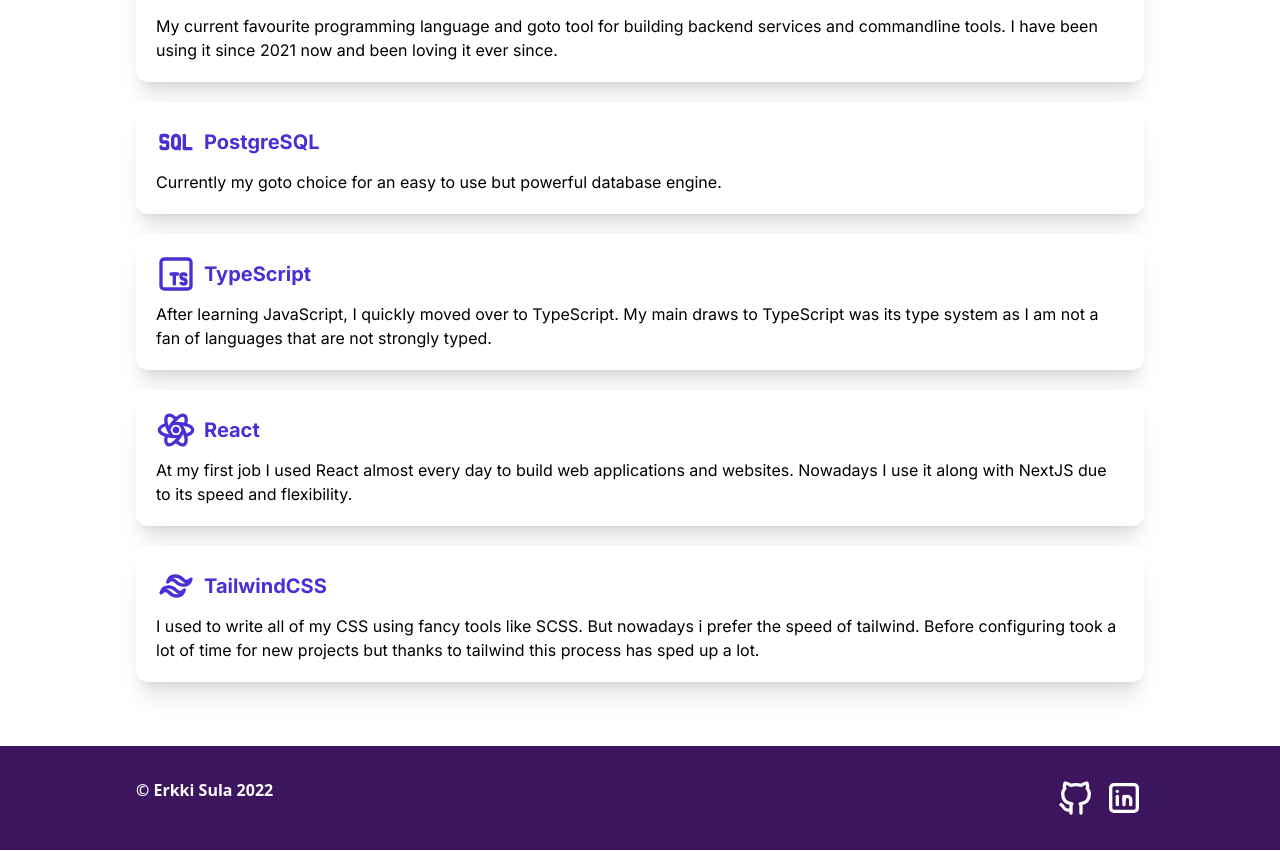
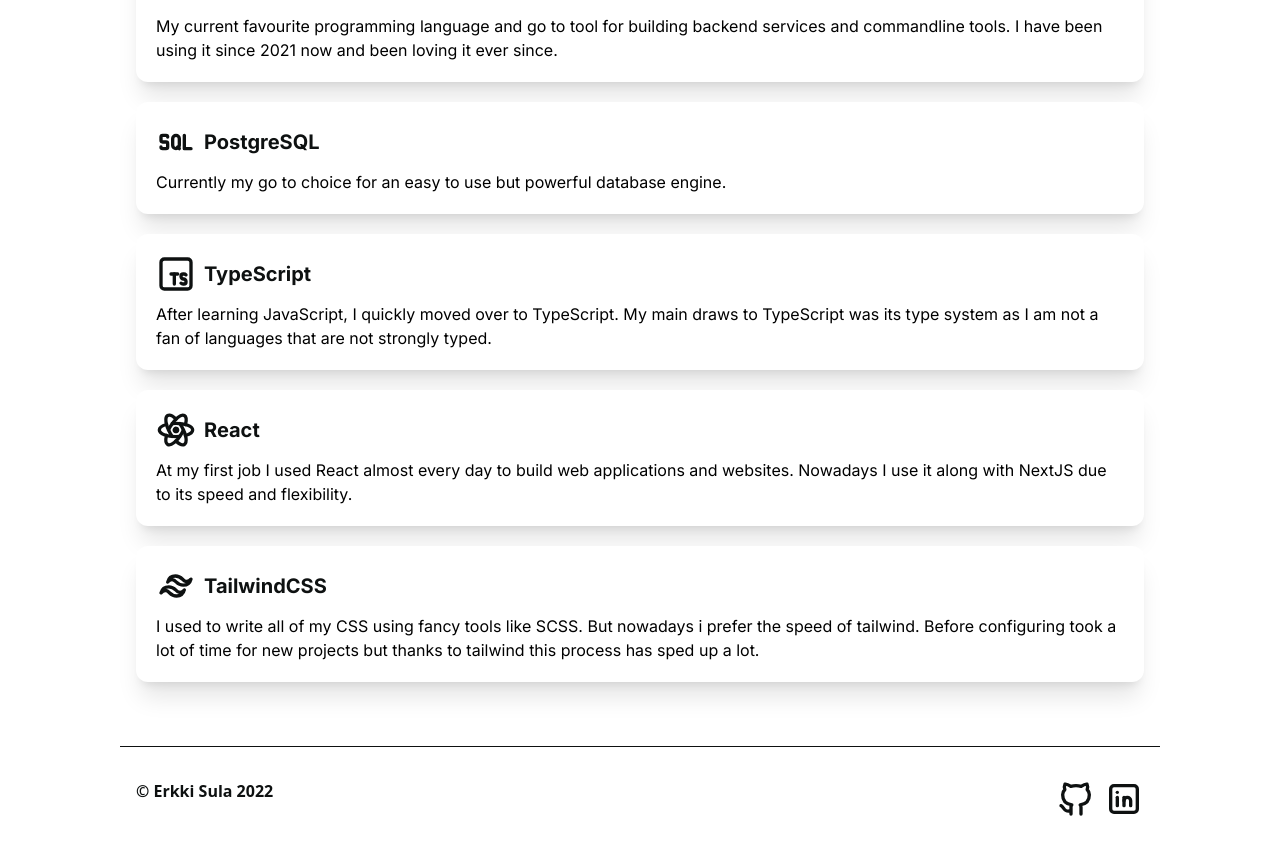
Before and after one commit to kzree/homepage, a Next.js app: page / in a window 1280 px wide. Shown: the part 802-1653 px from the top of the page. Built offline with nearby package versions, Linux system fonts and the light colour scheme.

Commit message:
Theme changes

```diff
--- a/src/components/common/Socials.tsx
+++ b/src/components/common/Socials.tsx
@@ -3,9 +3,10 @@
 
 interface Props {
   className?: string;
+  iconClassName?: string;
 }
 
-export const Socials = ({ className = '' }: Props) => {
+export const Socials = ({ className = '', iconClassName }: Props) => {
   return (
     <div className={`flex gap-2 ${className}`}>
       {socials.map(({ link, icon: Icon, name }) => (
--- a/src/components/layout/Footer.tsx
+++ b/src/components/layout/Footer.tsx
@@ -3,11 +3,11 @@
 
 export const Footer = () => {
   return (
-    <footer className="bg-purple py-8">
-      <div className="container mx-auto">
-        <div className="flex justify-between text-white">
+    <footer className="bg-white">
+      <div className="container mx-auto border-t border-primary py-8">
+        <div className="flex justify-between text-black">
           <p className="font-bold">{footer.copyright}</p>
-          <Socials />
+          <Socials className="text-black" />
         </div>
       </div>
     </footer>
--- a/src/data/homepage.ts
+++ b/src/data/homepage.ts
@@ -19,12 +19,12 @@
       icon: IconBrandGolang,
       title: 'GoLang',
       description:
-        'My current favourite programming language and goto tool for building backend services and commandline tools. I have been using it since 2021 now and been loving it ever since.',
+        'My current favourite programming language and go to tool for building backend services and commandline tools. I have been using it since 2021 now and been loving it ever since.',
     },
     {
       icon: IconSql,
       title: 'PostgreSQL',
-      description: 'Currently my goto choice for an easy to use but powerful database engine.',
+      description: 'Currently my go to choice for an easy to use but powerful database engine.',
     },
     {
       icon: IconBrandTypescript,
--- a/src/styles/globals.css
+++ b/src/styles/globals.css
@@ -3,10 +3,10 @@
 @tailwind utilities;
 
 :root {
-    --color-primary: 72 49 212;
+    --color-primary: 14 17 17;
     --color-secondary: 186 221 118;
     --color-purple: 61 21 95;
-    --color-black: 14 17 17;
+    --color-black: var(--color-primary);
     --color-white: 255 255 255;
     --color-gray: 249, 249, 249;
 }
```
